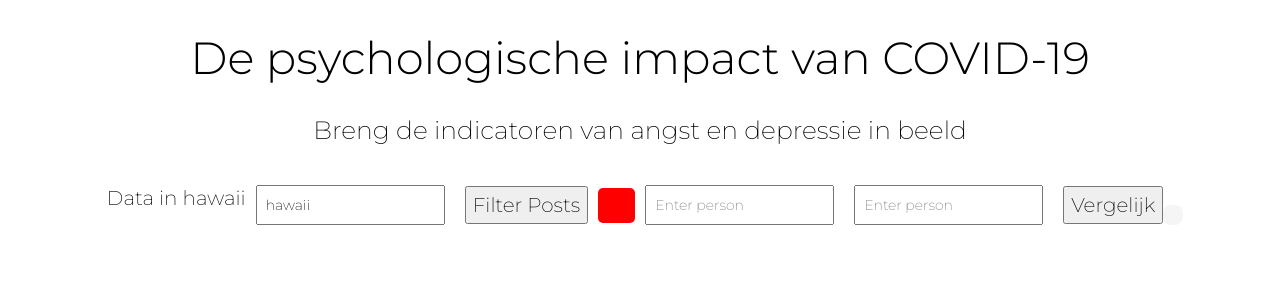
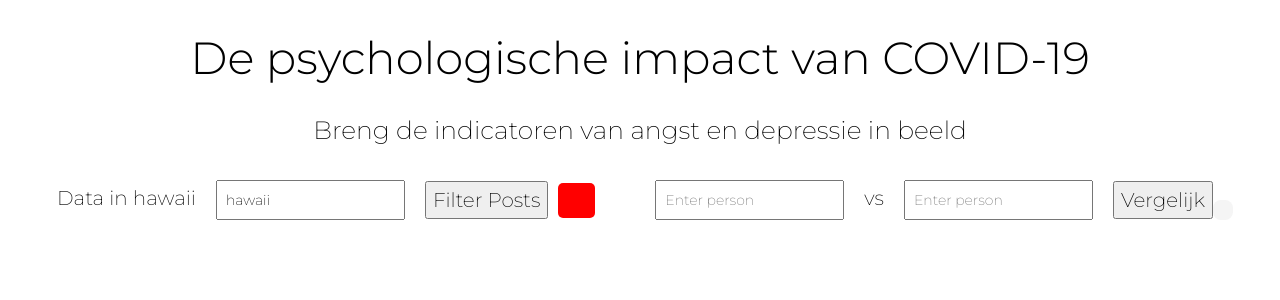
Before and after one commit to Kimvz19/myapp, a SvelteKit app: page / in a window 1280 px wide. Shown: the top 300 px of the page. Built offline with nearby package versions, Linux system fonts and the light colour scheme; no server answers.

Commit message:
updating styling html

```diff
--- a/src/components/tryout2.svelte
+++ b/src/components/tryout2.svelte
@@ -328,6 +328,8 @@
         min="0"
     />
 
+    <p> vs </p>
+
     <input
         class="input-field"
         type="number"
@@ -362,6 +364,12 @@
         display: flex;
         justify-content: center;
         align-items: center;
+        text-align: center;
+    }
+
+    p {
+        margin-bottom: 10px;
+        margin-right: 10px;
     }
 
     button,
@@ -390,6 +398,8 @@
         border-radius: 5px;
         border-style: none;
         text-align: center;
+        margin-right: 50px;
+
         display: flex;
         justify-content: center;
         align-items: center;
```
